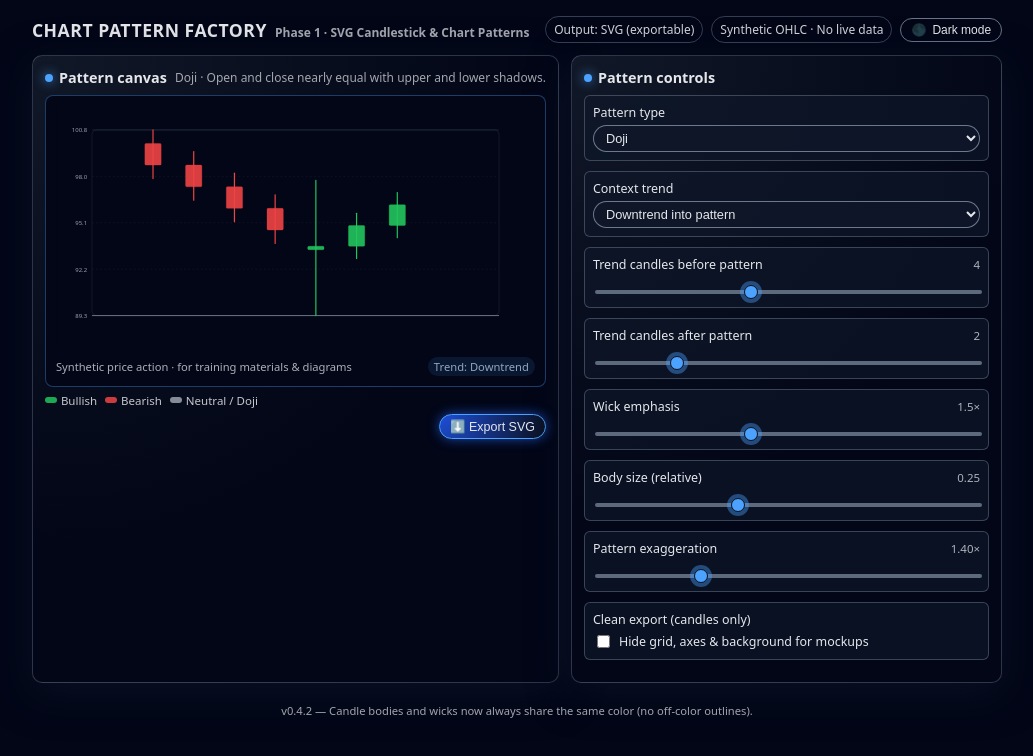
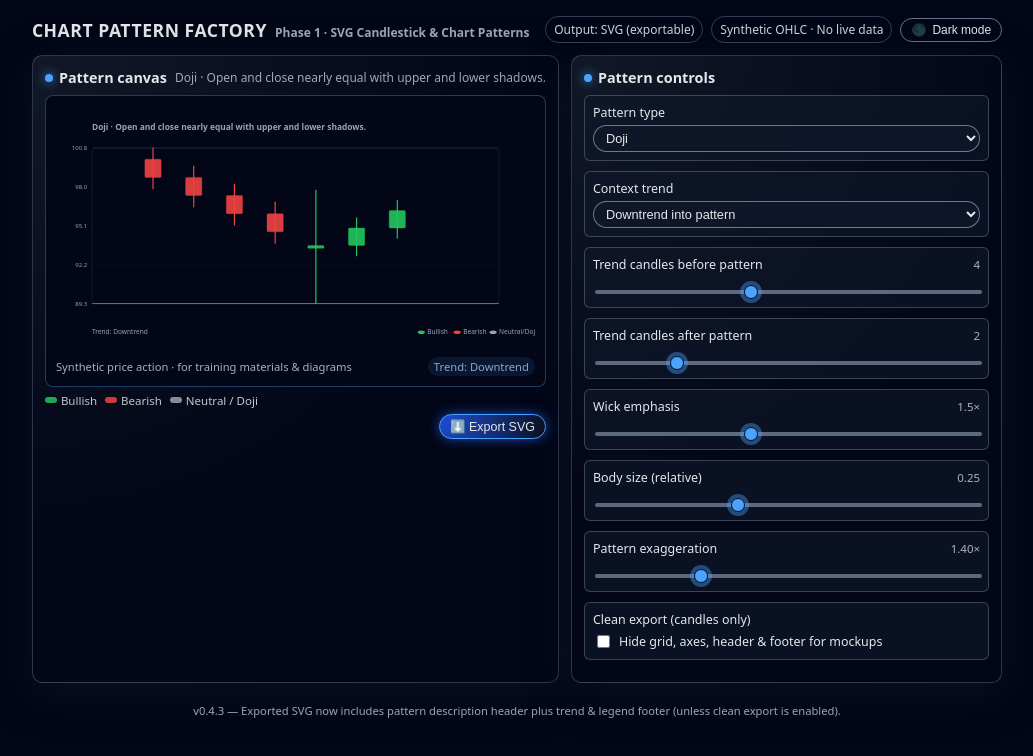
Before and after one commit to Promethean-Games/Chart-Pattern-Factory, a plain HTML site: page index.html in a window 1280 px wide. Shown: the whole page, without its empty margins (123-1156 px from the left). Drawn offline with Linux system fonts and the light colour scheme.

Commit message:
Update index.html

```diff
--- a/index.html
+++ b/index.html
@@ -2,7 +2,7 @@
 <html lang="en">
 <head>
   <meta charset="UTF-8" />
-  <title>Chart Pattern Factory v0.4.2 — SVG Candles</title>
+  <title>Chart Pattern Factory v0.4.3 — SVG Candles</title>
   <meta name="viewport" content="width=device-width, initial-scale=1.0" />
   <style>
     :root {
@@ -543,14 +543,14 @@
           </div>
           <label style="font-size:0.78rem; display:flex; align-items:center; gap:6px;">
             <input id="minimal-toggle" type="checkbox" />
-            Hide grid, axes &amp; background for mockups
+            Hide grid, axes, header &amp; footer for mockups
           </label>
         </div>
       </section>
     </main>
 
     <footer>
-      v0.4.2 — Candle bodies and wicks now always share the same color (no off-color outlines).
+      v0.4.3 — Exported SVG now includes pattern description header plus trend & legend footer (unless clean export is enabled).
     </footer>
   </div>
 
@@ -573,7 +573,6 @@
     function exaggerateCandlesSet(candles, exaggeration) {
       if (!candles || !candles.length || exaggeration <= 1.01) return candles;
 
-      // Baseline: average of midpoints
       let sumMid = 0;
       candles.forEach(c => {
         sumMid += (c.high + c.low) / 2;
@@ -584,9 +583,7 @@
 
       for (let i = 0; i < n; i++) {
         const c = candles[i];
-        // Position 0..1 across pattern
         const t = n > 1 ? i / (n - 1) : 0.5;
-        // Peak factor toward center, clipped so edges still move a bit
         const centerFactor = Math.max(0.3, 1 - Math.abs(t - 0.5) * 1.2);
         const localFactor = 1 + (exaggeration - 1) * centerFactor;
 
@@ -798,7 +795,7 @@
     function generateTrendCandles(count, direction, basePrice, exaggeration) {
       const candles = [];
       let price = basePrice;
-      const stepBase = 1.2 * (0.7 + 0.3 * exaggeration); // modestly responsive
+      const stepBase = 1.2 * (0.7 + 0.3 * exaggeration);
 
       for (let i = 0; i < count; i++) {
         const open = price;
@@ -1146,27 +1143,27 @@
           const A = 4 * exaggeration;
           prices = [
             basePrice + A * 0.25,
-            basePrice + A * 0.75,   // left shoulder
-            basePrice + A * 0.3,    // trough
-            basePrice + A * 1.25,   // head
-            basePrice + A * 0.35,   // trough
-            basePrice + A * 0.8,    // right shoulder
-            basePrice - A * 0.1,    // neckline break
+            basePrice + A * 0.75,
+            basePrice + A * 0.3,
+            basePrice + A * 1.25,
+            basePrice + A * 0.35,
+            basePrice + A * 0.8,
+            basePrice - A * 0.1,
           ];
           break;
         }
         case "cupAndHandle": {
           const A = 4 * exaggeration;
           prices = [
-            basePrice + A,          // left rim
+            basePrice + A,
             basePrice + A * 0.5,
             basePrice,
             basePrice,
             basePrice + A * 0.4,
-            basePrice + A * 0.9,    // right rim
-            basePrice + A * 0.7,    // handle drift
+            basePrice + A * 0.9,
+            basePrice + A * 0.7,
             basePrice + A * 0.8,
-            basePrice + A * 1.6,    // breakout
+            basePrice + A * 1.6,
           ];
           break;
         }
@@ -1176,11 +1173,11 @@
           const A = 6 * exaggeration;
           prices = [
             basePrice,
-            basePrice + A,            // pole
+            basePrice + A,
             basePrice + A * 0.86,
             basePrice + A * 0.9,
             basePrice + A * 0.82,
-            basePrice + A * 1.33,     // breakout
+            basePrice + A * 1.33,
           ];
           break;
         }
@@ -1345,7 +1342,7 @@
     }
 
     // ---------- RENDERING ----------
-    function renderSeries(candles, patternIndex, minimalMode) {
+    function renderSeries(candles, patternIndex, minimalMode, headerText, trendText) {
       const svg = document.getElementById("chart-svg");
       while (svg.firstChild) svg.removeChild(svg.firstChild);
 
@@ -1353,7 +1350,7 @@
       const height = 400;
       const margin = minimalMode
         ? { top: 70, right: 90, bottom: 70, left: 90 }
-        : { top: 40, right: 60, bottom: 50, left: 60 };
+        : { top: 70, right: 60, bottom: 70, left: 60 }; // extra room for header/footer
 
       const innerWidth = width - margin.left - margin.right;
       const innerHeight = height - margin.top - margin.bottom;
@@ -1382,7 +1379,7 @@
       }
 
       function xFor(index) {
-        const totalSlots = candles.length + 3; // extra padding
+        const totalSlots = candles.length + 3;
         const step = innerWidth / totalSlots;
         return margin.left + step * (index + 1.5);
       }
@@ -1409,6 +1406,18 @@
             fill: bgColor,
           })
         );
+
+        // header text (pattern description)
+        const header = createSvgElement("text", {
+          x: margin.left,
+          y: margin.top - 30,
+          "text-anchor": "start",
+          "font-size": 14,
+          "font-weight": "600",
+          fill: axisColor,
+        });
+        header.textContent = headerText || "";
+        svg.appendChild(header);
 
         // plot area
         svg.appendChild(
@@ -1467,6 +1476,54 @@
             "stroke-width": 1,
           })
         );
+
+        // footer: trend + legend
+        const footerY = height - 20;
+
+        const trendTxt = createSvgElement("text", {
+          x: margin.left,
+          y: footerY,
+          "text-anchor": "start",
+          "font-size": 11,
+          fill: axisColor,
+        });
+        trendTxt.textContent = trendText || "";
+        svg.appendChild(trendTxt);
+
+        const legendGroup = createSvgElement("g", {});
+        const legendBaseX = margin.left + innerWidth;
+        const gap = 60;
+        const sw = 12;
+        const sh = 6;
+
+        function addLegendItem(idx, label, color) {
+          const x = legendBaseX - (2 - idx) * gap;
+          const rect = createSvgElement("rect", {
+            x: x - sw - 4,
+            y: footerY - sh + 1,
+            width: sw,
+            height: sh,
+            rx: 999,
+            ry: 999,
+            fill: color,
+          });
+          legendGroup.appendChild(rect);
+          const txt = createSvgElement("text", {
+            x,
+            y: footerY,
+            "text-anchor": "start",
+            "font-size": 11,
+            fill: axisColor,
+          });
+          txt.textContent = label;
+          legendGroup.appendChild(txt);
+        }
+
+        addLegendItem(0, "Bullish", bullishColor);
+        addLegendItem(1, "Bearish", bearishColor);
+        addLegendItem(2, "Neutral/Doji", neutralColor);
+
+        svg.appendChild(legendGroup);
       }
 
       // draw candles
@@ -1485,7 +1542,6 @@
         const isBear = c.open > c.close + 0.01;
         const color = isBull ? bullishColor : isBear ? bearishColor : neutralColor;
 
-        // wick
         svg.appendChild(
           createSvgElement("line", {
             x1: x,
@@ -1498,7 +1554,6 @@
           })
         );
 
-        // body
         const bodyTop = Math.min(yOpen, yClose);
         const bodyHeight = Math.max(2, Math.abs(yClose - yOpen));
 
@@ -1509,7 +1564,7 @@
           height: bodyHeight,
           fill: color,
           "fill-opacity": 0.9,
-          stroke: color,          // <— body stroke matches wick/body color
+          stroke: color,
           "stroke-width": 0.5,
           rx: 2,
           ry: 2,
@@ -1517,8 +1572,6 @@
 
         svg.appendChild(createSvgElement("rect", rectAttrs));
       });
-
-      // No extra shapes/markers in any mode (clean candles only).
     }
 
     // ---------- STATE & WIRING ----------
@@ -1529,15 +1582,16 @@
       postCandles: 2,
       wickMultiplier: 1.5,
       bodySizeFactor: 0.25,
-      variability: 0.4, // 0..1.5 → exaggeration factor = 1 + variability
+      variability: 0.4,
       minimalMode: false,
     };
 
     function updateLabels() {
       const def = patternDefinitions[state.patternKey];
+      let headerText = "—";
       if (def) {
-        document.getElementById("pattern-label").textContent =
-          `${def.label} · ${def.description}`;
+        headerText = `${def.label} · ${def.description}`;
+        document.getElementById("pattern-label").textContent = headerText;
       } else {
         document.getElementById("pattern-label").textContent = "—";
       }
@@ -1549,8 +1603,10 @@
           ? "Downtrend"
           : "Sideways";
 
-      document.getElementById("trend-badge").textContent =
-        `Trend: ${trendLabel}`;
+      const trendText = `Trend: ${trendLabel}`;
+      document.getElementById("trend-badge").textContent = trendText;
+
+      return { headerText, trendText };
     }
 
     function redraw() {
@@ -1564,8 +1620,8 @@
         bodySizeFactor: state.bodySizeFactor,
         exaggeration,
       });
-      updateLabels();
-      renderSeries(candles, patternIndex, state.minimalMode);
+      const { headerText, trendText } = updateLabels();
+      renderSeries(candles, patternIndex, state.minimalMode, headerText, trendText);
     }
 
     function downloadCurrentSvg() {
```
